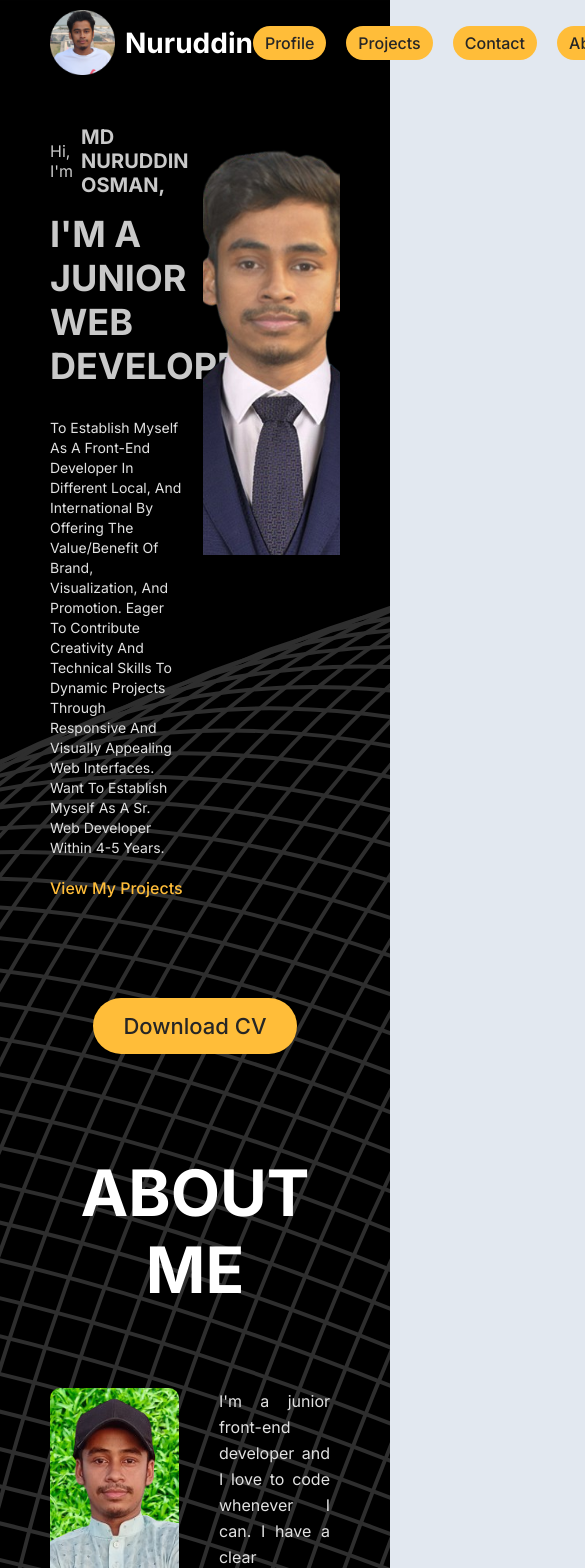
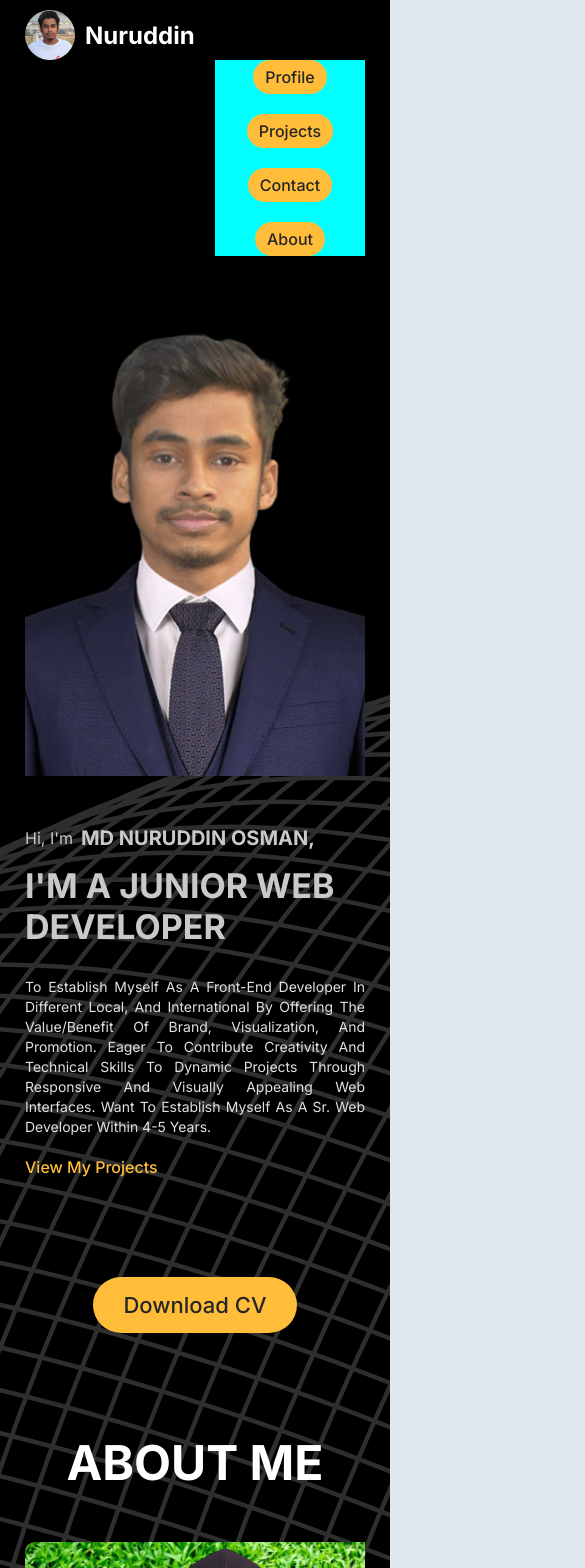
Before and after one commit to mnosumon/Portfolio, a React (Vite) app: page / in a window 390 px wide. Shown: the top 1568 px of the page, 585 px wide, since content can reach past the window. Built offline with nearby package versions, Linux system fonts and the light colour scheme.

Commit message:
Responsive 768px done

```diff
--- a/src/components/navbar/navbar.css
+++ b/src/components/navbar/navbar.css
@@ -44,7 +44,7 @@
     background: #262626;
 }
 
-/* ================================Respnsive========================== */
+/* ================================Large Medium========================== */
 
 @media screen and (max-width: 1024px) {
     .nav_item a{
@@ -54,8 +54,8 @@
         gap: 20px;
     }
     .logo_image{
-        height: 65px;
-        width: 65px;
+        height: 60px;
+        width: 60px;
     }
     .nav_logo{
         gap: 10px;
@@ -64,3 +64,32 @@
         font-size: 28px;
     }
 }
+
+/* ================================Medium========================== */
+
+@media screen and (max-width: 768px){
+    #navbar{
+        margin: 0 25px;
+    }
+    .logo_image{
+        height: 50px;
+        width: 50px;
+    }
+    .nav_logo h2{
+        font-size: 24px;
+    }
+    .nav_list{
+        flex-direction: column;
+        gap: 20px;
+        background-color: aqua;
+        width: 150px;
+        align-items: center;
+    }
+    .nav_wrapper{
+        display: block;
+    }
+    .nav_menu{
+        display: flex;
+        justify-content: flex-end;
+    }
+}
--- a/src/index.css
+++ b/src/index.css
@@ -50,3 +50,14 @@ ul, ol{
     max-width: 100%;
   }
 }
+/* =======================Medium============================ */
+@media screen and (max-width: 768px){
+  .container{
+      max-width: 100%;
+  }
+  .section_heading{
+    font-size: 48px;
+    margin-bottom: 50px;
+  }
+
+}
--- a/src/section/about/about.css
+++ b/src/section/about/about.css
@@ -90,3 +90,26 @@
         overflow: hidden;
     }
 }
+/* =======================Medium============================ */
+@media screen and (max-width: 768px){
+    .about{
+        margin: 0 25px;
+    }
+    .about_media{
+        width: auto;
+    }
+    .about_image{
+        height: 520px;
+        width: 400px;
+    }
+    .about_content{
+        width: auto;
+    }
+    .about_wrapper{
+        flex-direction: column;
+        gap: 50px;
+    }
+    .about_content a{
+        margin-top: 30px;
+    }
+}
--- a/src/section/contacts/contact.css
+++ b/src/section/contacts/contact.css
@@ -136,3 +136,31 @@
         font-size: 13px;
     }
 }
+/* =======================Medium============================ */
+@media screen and (max-width: 768px){
+    #contact{
+        margin: 0 25px;
+    }
+    .contacts{
+        flex-direction: column;
+        gap: 100px;
+    }
+    .contact_form{
+        width: 100%;
+    }
+    .form{
+        width: 500px;
+        margin: 0 auto;
+    }
+    .sandBtn {
+
+        margin-top: 0px;
+    }
+    .contact_icons{
+        width: 100%;
+        gap: 50px;
+    }
+    .contact_links{
+        width: 235px;
+    }
+}
--- a/src/section/education/education.css
+++ b/src/section/education/education.css
@@ -1,11 +1,11 @@
 #education{
-    margin: 100px 0;
+    margin: 100px 50px;
 }
 .education_wrapper{
     display: flex;
     justify-content: space-between;
     gap: 20px;
-    margin: 0 50px;
+    margin: 0 ;
 }
 .education_civil, .education_fdr{
     background-color: rgba(255, 255, 255, 0.1);
@@ -67,3 +67,16 @@
         padding: 15px;
     }
 }
+/* =======================Medium============================ */
+@media screen and (max-width: 768px){
+    .education_wrapper{
+        gap: 20px;
+        flex-direction: column;
+    }
+    .education_civil, .education_fdr{
+        width: auto;
+    }
+    #education{
+        margin: 100px 25px;
+    }
+}
--- a/src/section/profile/profile.css
+++ b/src/section/profile/profile.css
@@ -88,9 +88,6 @@
 }
 /* =======================Large Medium============================ */
 @media screen and (max-width: 1024px){
-    .container{
-        max-width: 100%;
-    }
     .profile_heading span{
         font-size: 16px;
     }
@@ -116,3 +113,33 @@
         width: 46%;
     }
 }
+/* =======================Medium============================ */
+@media screen and (max-width: 768px){
+    #profile{
+        margin: 50px 25px 100px;
+    }
+    .prifile_content{
+        width: 100%;
+        order: 2;
+    }
+    .profile{
+        flex-direction: column;
+        row-gap: 50px;
+    }
+    .profile_pictue{
+        width: 100%;
+        justify-content: center;
+        order: 1;
+    }
+    .profile_images{
+        height: 470px;
+        width: 390px;
+    }
+    .profile_description p{
+        text-align: justify;
+        width: auto;
+    }
+    .profile_title h3{
+        font-size: 34px;
+    }
+}
--- a/src/section/projects/projects.css
+++ b/src/section/projects/projects.css
@@ -1,8 +1,7 @@
 #project{
-    margin: 100px 0;
+    margin: 100px 50px;
 }
 .project{
-    margin: 0 50px;
     display: flex;
     flex-wrap: wrap;
     gap: 30px;
@@ -20,7 +19,6 @@
     overflow: hidden;
     border-radius: 20px;
     position: relative;
-
 }
 .projectImage{
     height: 100%;
@@ -72,7 +70,7 @@
     margin: 40px 0 20px;
 }
 
-/* ================================Respnsive========================== */
+/* ================================Medium========================== */
 
 @media screen and (max-width: 1024px) {
     .project{
@@ -85,3 +83,19 @@
         width: 330px;
     }
 }
+/* =======================Medium============================ */
+@media screen and (max-width: 768px){
+    #project{
+        margin: 100px 25px;
+    }
+    .project{
+        flex-direction: column;
+        align-items: center;
+    }
+    .project_wrapper{
+        width: 500px;
+    }
+    .project_image_wrapper{
+        height: 380px;
+    }
+}
--- a/src/section/skills/Skill.jsx
+++ b/src/section/skills/Skill.jsx
@@ -3,7 +3,7 @@ import './skill.css'
 
 const Skill = () => {
   return (
-    <section>
+    <section id='skill'>
         <div className="skils">
             <div className="section_heading">
                 <h2>Skills</h2>
--- a/src/section/skills/skill.css
+++ b/src/section/skills/skill.css
@@ -1,3 +1,6 @@
+#skill{
+    margin: 0 50px;
+}
 .skill_title{
     font-family: 'Inter', sans-serif;
     color: #999999;
@@ -6,7 +9,6 @@
     text-align: center;
 }
 .skill_description{
-    margin: 0 50px;
     display: flex;
     gap: 80px;
     justify-content: space-between;
@@ -110,3 +112,22 @@
         margin-bottom: 60px;
     }
 }
+/* =======================Medium============================ */
+@media screen and (max-width: 768px){
+    #skill{
+        margin: 0 25px;
+    }
+    .skill_description{
+        flex-direction: column;
+        gap: 0px;
+    }
+    .progress_wrapper{
+        width: auto;
+    }
+    .progress_bar::after{
+        top: -36px;
+    }
+    .skill_title {
+        font-size: 14px;
+    }
+}
```
